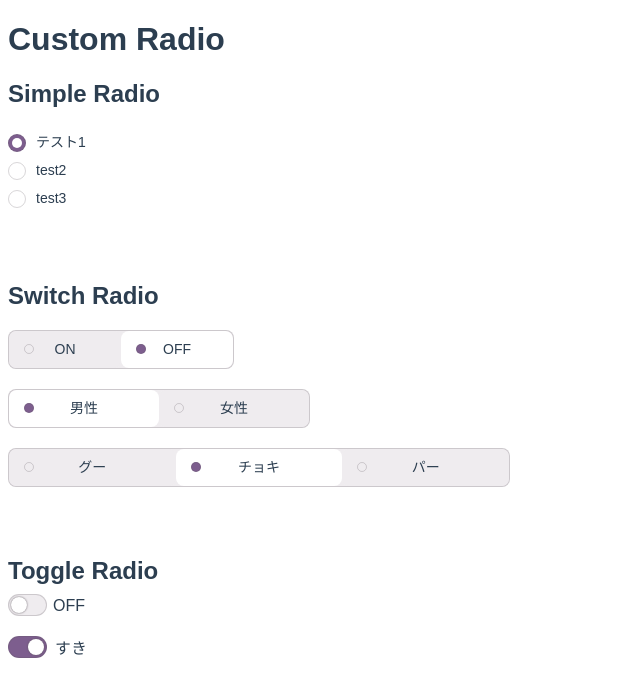
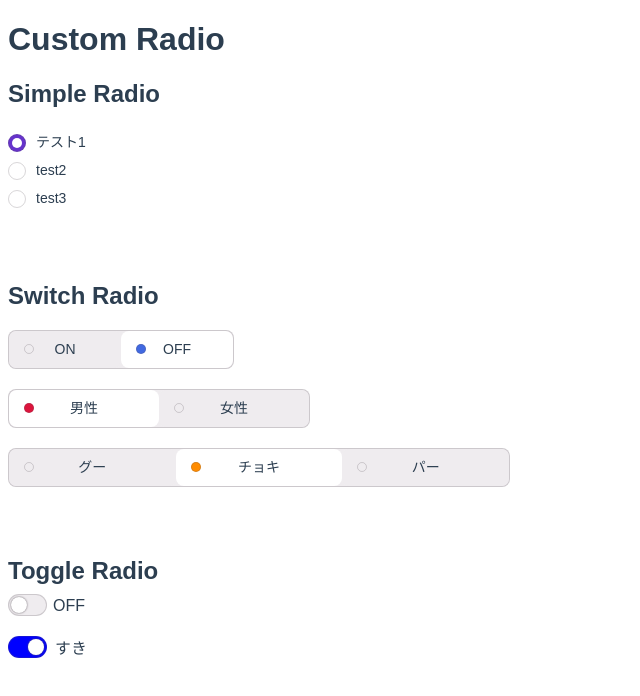
Before and after one commit to high-g/vue-custom-radio, a Vue app: page / in a window 1280 px wide. Shown: the top 696 px of the page, without its empty margins (0-640 px from the left). Built offline with nearby package versions, Linux system fonts and the light colour scheme.

Commit message:
[update]色変更

```diff
--- a/src/App.vue
+++ b/src/App.vue
@@ -10,7 +10,7 @@
         values="1,2,3"
         checkStr="1"
         name="test1"
-        bgcolor="red"
+        color="#6633cc"
         @emitRadio="onRadioSimple"
       />
     </div>
@@ -25,6 +25,7 @@
         name="test2"
         width="14rem"
         class="mb20"
+        color="#4169e1"
         @emitRadio="onRadioSwitch"
       />
       <VueCustomRadio
@@ -35,6 +36,7 @@
         name="sex"
         width="300px"
         class="mb20"
+        color="crimson"
         @emitRadio="onRadioSwitch"
       />
       <VueCustomRadio
@@ -44,11 +46,12 @@
         checkStr="c"
         name="janken"
         width="500px"
+        color="darkorange"
         @emitRadio="onRadioSwitch"
       />
     </div>
 
-    <div class="mb70">
+    <div class="mb50">
       <h2>Toggle Radio</h2>
       <VueCustomRadio
         radioType="toggle"
@@ -64,6 +67,7 @@
         radioType="toggle"
         name="test4"
         keywords="すき,きらい"
+        color="blue"
         :checkToggle="true"
         :jp="true"
         @emitRadio="onRadioToggle"
--- a/src/VueCustomRadio.vue
+++ b/src/VueCustomRadio.vue
@@ -2,7 +2,7 @@
   <div>
     <template v-if="radioType === 'simple'">
       <div>
-        <label class="simple" v-for="(item, index) in obj" :key="index">
+        <label class="simple" v-for="(item, index) in obj" :key="index" :style="styles">
           <input
             type="radio"
             :id="index"
@@ -17,7 +17,7 @@
     </template>
 
     <template v-if="radioType === 'switch'">
-      <div class="switch" :style="switchStyle">
+      <div class="switch" :style="styles">
         <div class="item" v-for="(item, index) in obj" :key="index">
           <input
             type="radio"
@@ -33,7 +33,7 @@
     </template>
 
     <template v-if="radioType === 'toggle'">
-      <label class="toggle">
+      <label class="toggle" :style="styles">
         <input type="radio" :name="name" @click="toggleAction()" :checked="check" />
         <span class="toggle__area"><span class="text" :style="toggleStyle()">{{ strOnOff }}</span></span>
       </label>
@@ -47,7 +47,7 @@ export default {
     // common
     radioType: String,
     name: String, // switchのときは、カンマ区切り
-    bgcolor: String, // ONの時のラジオ色
+    color: String, // ON時のラジオ色
     keywords: String, // カンマ区切り
     checkStr: String, // 初期チェックする値
     values: String, // カンマ区切り
@@ -67,8 +67,11 @@ export default {
     }
   },
   computed: {
-    switchStyle() {
-      return `width: ${this.width}`
+    styles() {
+      return {
+        'width': this.width,
+        '--color': this.color
+      }
     },
     strOnOff() {
       if (this.check) {
@@ -127,6 +130,8 @@ export default {
 
 <style lang="scss" scoped>
 .simple {
+  --color: #333;
+
   font-size: 14px;
   cursor: pointer;
   position: relative;
@@ -172,7 +177,7 @@ export default {
     margin: auto;
 
     &:checked + span::before {
-      background-color: #7d5e8e;
+      background-color: var(--color);
     }
     &:checked + span::after {
       background-color: #fff;
@@ -181,6 +186,8 @@ export default {
 }
 
 .switch {
+  --color: #333;
+
   width: auto;
   background-color: #efecef;
   border: 1px solid rgba(92, 84, 92, 0.24);
@@ -236,13 +243,15 @@ export default {
       background-color: #fff;
 
       &::before {
-        background-color: #7d5e8e;
+        background-color: var(--color);
       }
     }
   }
 }
 
 .toggle {
+  --color: #333;
+
   position: relative;
   display: block;
   user-select: none;
@@ -293,7 +302,7 @@ export default {
 
     &:checked + .toggle__area {
       &::before {
-        background-color: #7d5e8e;
+        background-color: var(--color);
       }
       &::after {
         left: 20px;
```
